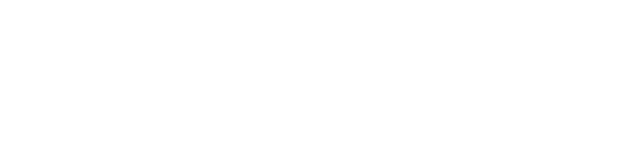
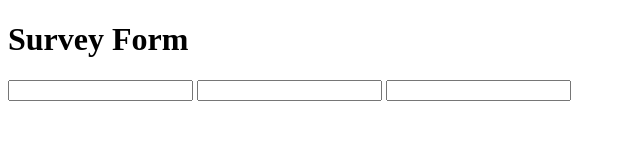
Before and after one commit to ampaire/Herve-phemia-microverse, a plain HTML site: page index.html in a window 1280 px wide. Shown: the whole page, without its empty margins (0-640 px from the left). Drawn offline with Linux system fonts and the light colour scheme.

Commit message:
update index.html 1

```diff
--- a/index.html
+++ b/index.html
@@ -7,20 +7,16 @@
   </head>
 
   <body>
+      <h1 id="title">Survey Form</h1>
+      <p id="description"></p>
+      <form action="" id="survey-form">
+        <input type="text" id="name" required>
+        <input type="email" id="email" required>
+        <input type="number" id="number" required>
+      </form>
     <script src="https://cdn.freecodecamp.org/testable-projects-fcc/v1/bundle.js"></script>
 
-    <!--
 
-    Hello Camper!
-
-    For now, the test suite only works in Chrome!
-    Please read the README below in the JS Editor before beginning.
-    Feel free to delete this message once you have read it.
-    Good luck and Happy Coding!
-
-    - The freeCodeCamp Team
-
-    -->
     <script  src="js/index.js"></script>
   </body>
 </html>
```
